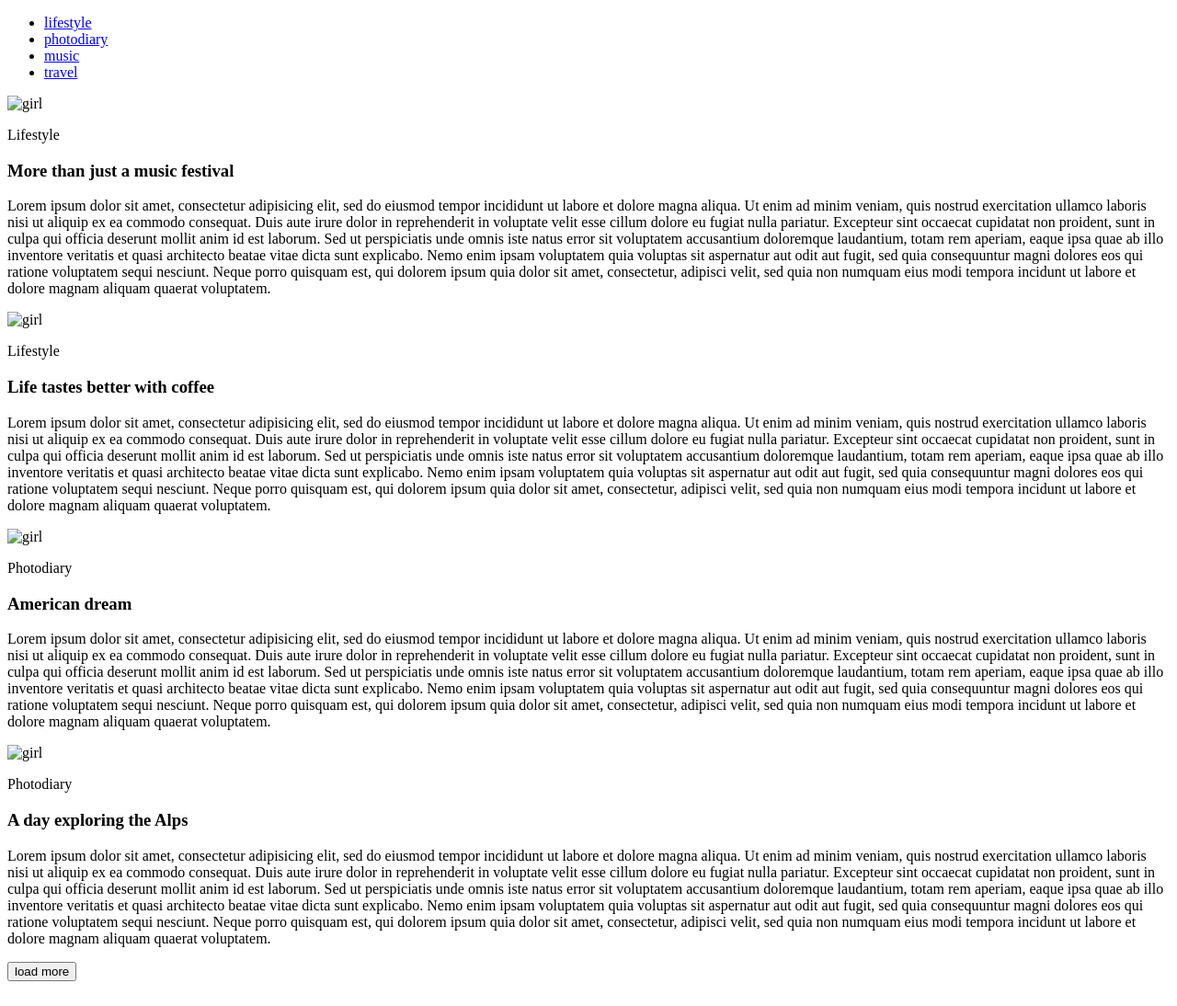
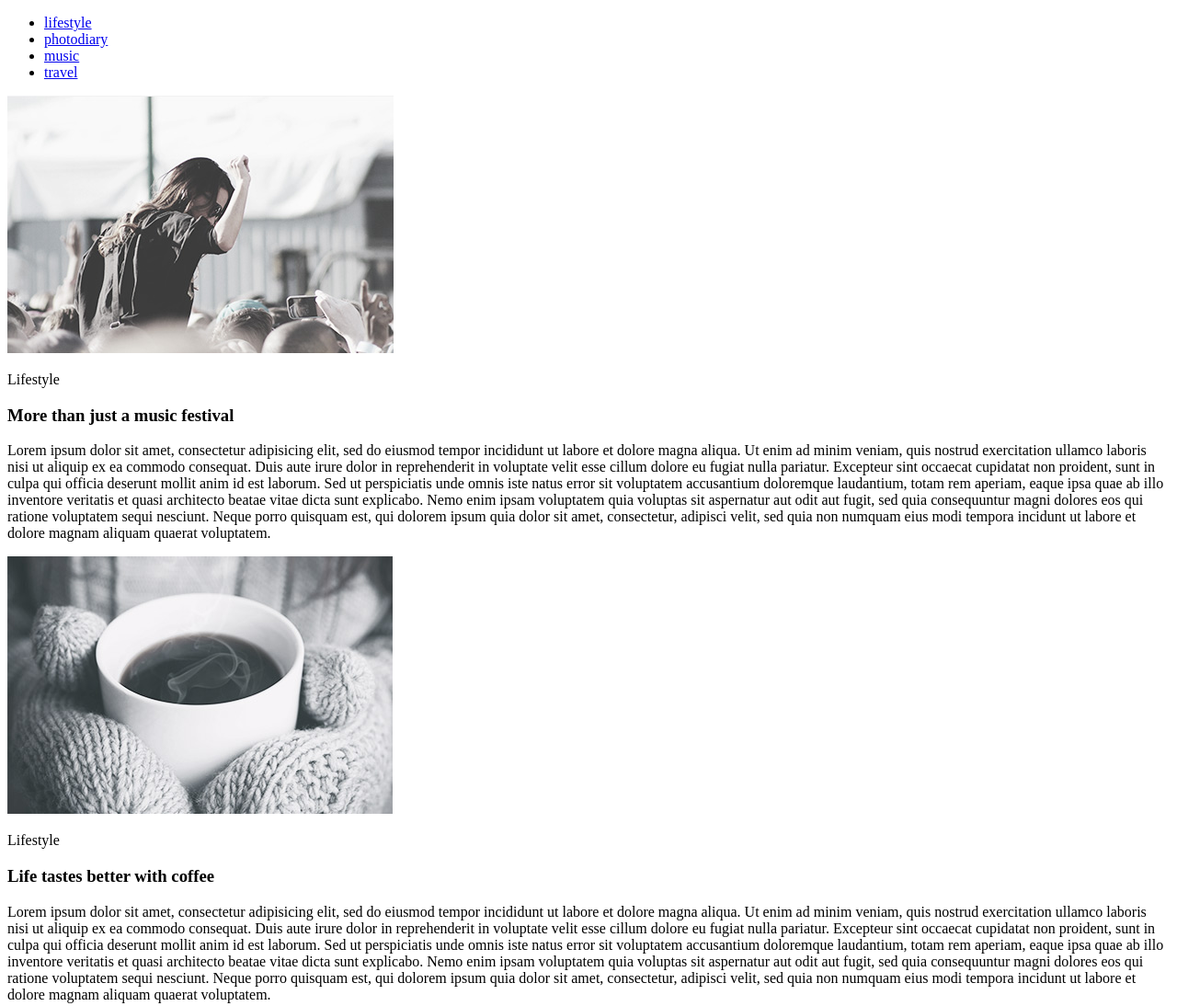
Before and after one commit to warbonnet333/goit-fe-course, a plain HTML site: page module-01/index.html in a window 1280 px wide. Shown: the top 1094 px of the page at 92% size. Drawn offline with Linux system fonts and the light colour scheme; the site is published under a folder, as on GitHub Pages, so addresses that start at the root find nothing; a web font is replaced by a local one.

Commit message:
added photo

```diff
--- a/module-01/index.html
+++ b/module-01/index.html
@@ -23,7 +23,7 @@
     </header>
     <main>
       <div>
-        <img src="/img/image.jpg" alt="girl" />
+        <img src="./img/image.jpg" alt="girl" />
         <p>
           Lifestyle
         </p>
@@ -50,7 +50,7 @@
         </article>
       </div>
       <div>
-        <img src="/img/coffee.jpg" alt="girl" />
+        <img src="./img/coffee.jpg" alt="girl" />
         <p>
           Lifestyle
         </p>
@@ -77,7 +77,7 @@
         </article>
       </div>
       <div>
-        <img src="/img/bridge.jpg" alt="girl" />
+        <img src="./img/bridge.jpg" alt="girl" />
         <p>
             Photodiary
         </p>
@@ -104,7 +104,7 @@
         </article>
       </div>
       <div>
-        <img src="/img/girloutside.jpg" alt="girl" />
+        <img src="./img/girloutside.jpg" alt="girl" />
         <p>
             Photodiary
         </p>
```
